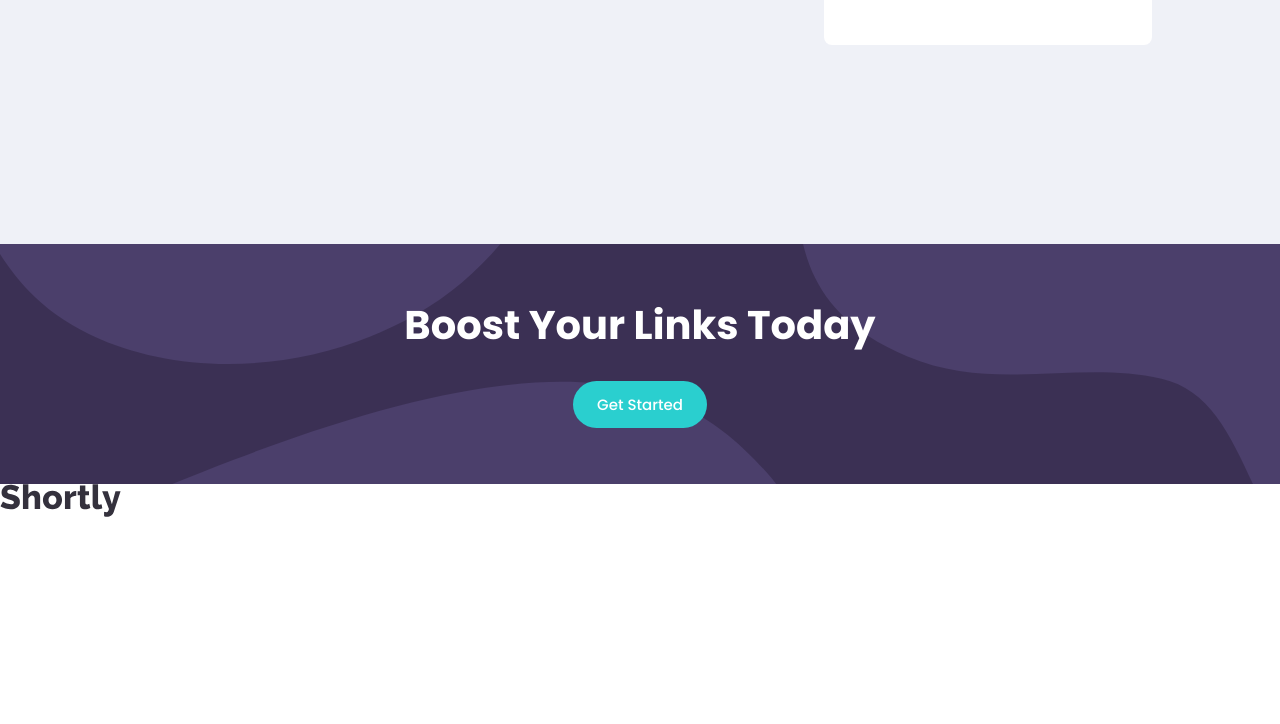
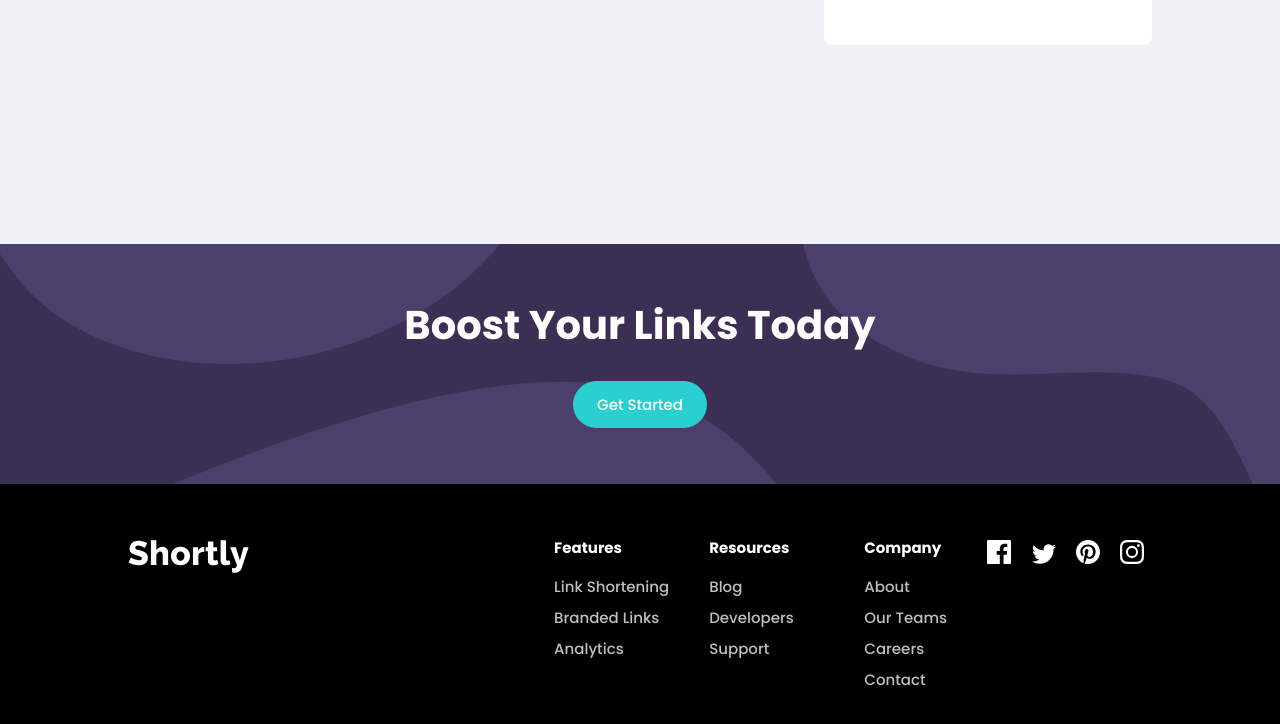
Before and after one commit to emersonvisuals/url-shortner-app, a website built with webpack: page src/template.html in a window 1280 px wide. Shown: the part 1696-2420 px from the top of the page. Before the commit the page ends 2267 px from the top, so only its background shows below. Built offline with nearby package versions, Linux system fonts and the light colour scheme.

Commit message:
footer created

```diff
--- a/src/index.js
+++ b/src/index.js
@@ -42,7 +42,8 @@ const illustrationSrc = document.querySelector('.illustration')
 illustrationSrc.src = illustration
 
 import logo from './assets/logo.svg'
+import footerLogo from './assets/logo copy.svg'
 const logoSrc = document.querySelector('.logo')
 const logoFooterSrc = document.querySelector('.footerLogo');
 logoSrc.src = logo
-logoFooterSrc.src = logo
+logoFooterSrc.src = footerLogo
--- a/src/input.js
+++ b/src/input.js
@@ -1,10 +1,17 @@
+// button variables
 const shortenItBtn = document.querySelector('button.shortenIt');
 const inputResultWrapper = document.querySelector('.inputResultContainer');
 
+// textbox & warning variables
+let textInput = document.querySelector('input.textBox')
+let link = document.querySelector('input.textBox');
+let errorMessage = document.querySelector('.warning')
+let errorMessageP = document.querySelector('.warningMessage')
+let linkPlaceholder = document.querySelector('input.textBox::placeholder')
+
 shortenItBtn.addEventListener('click', () => {
+
     // api request
-    var textInput = document.querySelector('input.textBox')
-
     function fetchRequest() {
         fetch(`https://api.shrtco.de/v2/shorten?url=${textInput.value}`)
         .then(response => response.json())
@@ -48,11 +55,6 @@ shortenItBtn.addEventListener('click', () => {
             console.log(err);
             console.error('failed to log link');
 
-            const link = document.querySelector('input.textBox');
-            const errorMessage = document.querySelector('.warning')
-            const errorMessageP = document.querySelector('.warningMessage')
-            const linkPlaceholder = document.querySelector('input.textBox::placeholder')
-
             errorMessageP.innerHTML = 'Please enter a valid link';
 
             link.classList.add('active')
@@ -66,9 +68,13 @@ shortenItBtn.addEventListener('click', () => {
 
 document.addEventListener('keypress', function(e) {
     if (e.key === 'Enter') {
-            // api request
-        var textInput = document.querySelector('input.textBox')
+        console.log('enter');
 
+        // removing warning message
+        link.classList.remove('active')
+        errorMessage.classList.remove('active')
+
+        // api request
         function fetchRequest() {
             fetch(`https://api.shrtco.de/v2/shorten?url=${textInput.value}`)
             .then(response => response.json())
@@ -105,17 +111,18 @@ document.addEventListener('keypress', function(e) {
                         navigator.clipboard.writeText(finalOutcome);
                     })
                 });
+
+                // removing warning errors
+                link.classList.remove('active')
+                errorMessage.classList.remove('active')
+
+                // input set to nothing once callback achieved
                 textInput.value = '';
             })
             .catch(err => {
                 textInput.value = '';
                 console.log(err);
                 console.error('failed to log link');
-
-                const link = document.querySelector('input.textBox');
-                const errorMessage = document.querySelector('.warning')
-                const errorMessageP = document.querySelector('.warningMessage')
-                const linkPlaceholder = document.querySelector('input.textBox::placeholder')
 
                 errorMessageP.innerHTML = 'Please enter a valid link';
 
@@ -125,6 +132,5 @@ document.addEventListener('keypress', function(e) {
             });
         }
         fetchRequest();
-
     }
 })
--- a/src/styles/__variables.scss
+++ b/src/styles/__variables.scss
@@ -7,6 +7,7 @@ $grayishViolet: hsl(257, 7%, 63%);
 $veryDarkBlue: hsl(255, 11%, 22%);
 $veryDarkViolet: hsl(260, 8%, 14%);
 $white: #ffff;
+$black: rgb(0, 0, 0);
 
 $fontSize: 18px;
 $fontSizeTwo: 11px;
@@ -184,3 +185,35 @@ $desktopHeaderPadding: 2rem 8rem;
 @mixin iconParagraph {
     @include paragraphThree;
 }
+
+
+
+// footer styles
+
+@mixin footerUl {
+    list-style: none;
+    text-decoration: none;
+    font-size: $fontSizeThree;
+    margin-top: 0;
+    margin-bottom: 0;
+}
+
+@mixin footerHeader {
+    list-style: none;
+    text-decoration: none;
+    color: $white;
+    text-transform: capitalize;
+    font-weight: 700;
+    margin: 0 0 0.5rem 0;
+}
+
+@mixin footerLi {
+    padding: 0.25rem 0;
+}
+
+@mixin footerA {
+    color: $gray;
+    text-transform: capitalize;
+    text-decoration: none;
+    font-weight: 500;
+}
--- a/src/styles/main.scss
+++ b/src/styles/main.scss
@@ -297,3 +297,98 @@ main {
         }
     }
 }
+
+footer {
+    display: flex;
+    align-items: flex-start;
+    justify-content: space-between;
+    flex-direction: row;
+    background-color: $black;
+    height: 15rem;
+    padding: $desktopSidePadding;
+    padding-top: 3rem;
+
+    img.footerLogo {
+        transform: translateY(0.5rem);
+    }
+
+    .footerContents {
+        display: flex;
+        align-items: flex-start;
+        flex-direction: row;
+        justify-content: center;
+        position: relative;
+        top: 0;
+
+        .footerList {
+            display: grid;
+            grid-template-columns: 1fr 1fr 1fr;
+            grid-template-rows: 1fr;
+            padding: 0;
+            margin: 0;
+            position: relative;
+            top:0;
+
+
+            ul.one {
+                @include footerUl;
+
+                li.header {
+                    @include footerHeader;
+                }
+
+                li {
+                    @include footerLi;
+
+                    a {
+                        @include footerA;
+                    }
+                }
+
+            }
+
+            ul.two {
+                @include footerUl;
+
+                li.header {
+                    @include footerHeader;
+                }
+
+                li {
+                    @include footerLi;
+
+                    a {
+                        @include footerA;
+                    }
+                }
+
+            }
+
+            ul.three {
+                @include footerUl;
+
+                li.header {
+                    @include footerHeader;
+                }
+
+                li {
+                    @include footerLi;
+
+                    a {
+                        @include footerA;
+                    }
+                }
+
+            }
+        }
+
+        .socials {
+            transform: translateY(0.5rem);
+
+            img {
+                padding: 0 0.5rem;
+                cursor: pointer;
+            }
+        }
+    }
+}
--- a/src/template.html
+++ b/src/template.html
@@ -40,7 +40,7 @@
           <input type="text" class="textBox" placeholder="Shorten a link here..." required>
           <button class="shortenIt">shorten it!</button>
           <div class="warning">
-            <p class = "warningMessage">please add a link</p>
+            <p class = "warningMessage">please enter a valid link</p>
           </div>
         </div>
       </div>
@@ -86,9 +86,25 @@
     <img src="/src/assets/logo.svg" alt="logo" class="footerLogo">
     <div class="footerContents">
       <div class="footerList">
-        <ul class="one"></ul>
-        <ul class="two"></ul>
-        <ul class="three"></ul>
+        <ul class="one">
+          <li class ="header">features</li>
+          <li><a href="#">link shortening</a></li>
+          <li><a href="#">branded links</a></li>
+          <li><a href="#">analytics</a></li>
+        </ul>
+        <ul class="two">
+          <li class ="header">resources</li>
+          <li><a href="#">blog</a></li>
+          <li><a href="#">developers</a></li>
+          <li><a href="#">support</a></li>
+        </ul>
+        <ul class="three">
+          <li class ="header">company</li>
+          <li><a href="#">about</a></li>
+          <li><a href="#">our teams</a></li>
+          <li><a href="#">careers</a></li>
+          <li><a href="#">contact</a></li>
+        </ul>
       </div>
       <div class="socials">
         <img src="/src/assets/icon-facebook.svg" alt="facebook" class="facebook">
```
Also changed, not shown: dist/bundle86ac2728df0bb7774125.js, dist/index.html, dist/logo copy.svg (added), src/assets/logo copy.svg (added), 2 other files.
